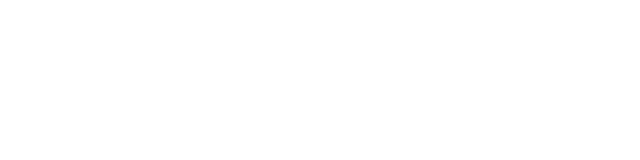
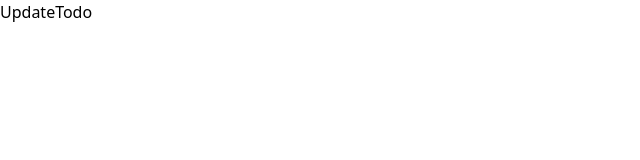
Before and after one commit to ronsigter/crud-todo-cra, a React (Create React App) app: page /update-todo in a window 1280 px wide. Shown: the top 160 px of the page, without its empty margins (0-640 px from the left). Built offline with nearby package versions, Linux system fonts and the light colour scheme.

Commit message:
adds necessary pages

```diff
--- a/src/App.tsx
+++ b/src/App.tsx
@@ -2,6 +2,8 @@
 import { QueryClient, QueryClientProvider } from 'react-query'
 import Todos from 'containers/Todos'
 import Todo from 'containers/Todo'
+import CreateTodo from 'containers/CreateTodo'
+import UpdateTodo from 'containers/UpdateTodo'
 
 const queryClient = new QueryClient()
 
@@ -12,6 +14,8 @@
         <Switch>
           <Route exact path='/' render={() => <Todos />} />
           <Route path='/todo/:id' render={() => <Todo />} />
+          <Route path='/create-todo' render={() => <CreateTodo />} />
+          <Route path='/update-todo' render={() => <UpdateTodo />} />
         </Switch>
       </Router>
     </QueryClientProvider>
--- /dev/null
+++ b/src/containers/CreateTodo/index.tsx
@@ -0,0 +1,5 @@
+const CreateTodo = () => {
+  return <div>CreateTodo</div>
+}
+
+export default CreateTodo
--- /dev/null
+++ b/src/containers/UpdateTodo/index.tsx
@@ -0,0 +1,5 @@
+const UpdateTodo = () => {
+  return <div>UpdateTodo</div>
+}
+
+export default UpdateTodo
```
